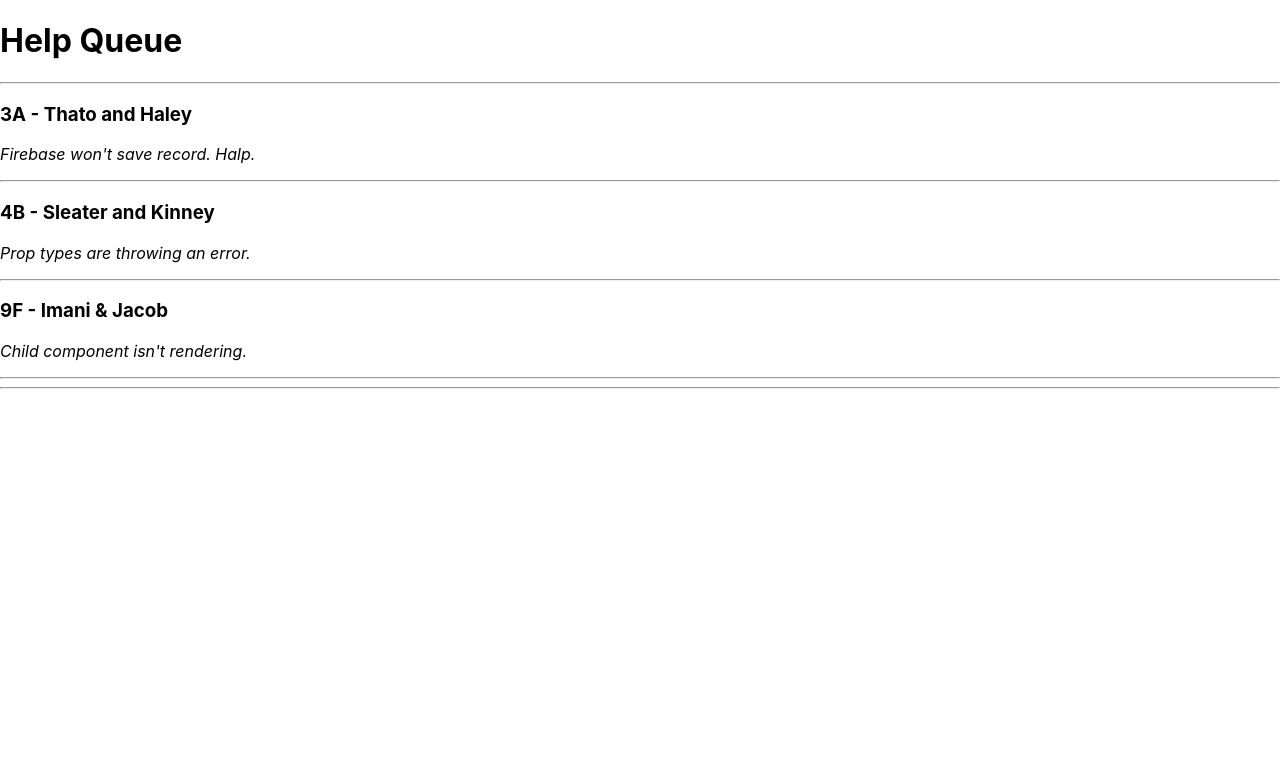
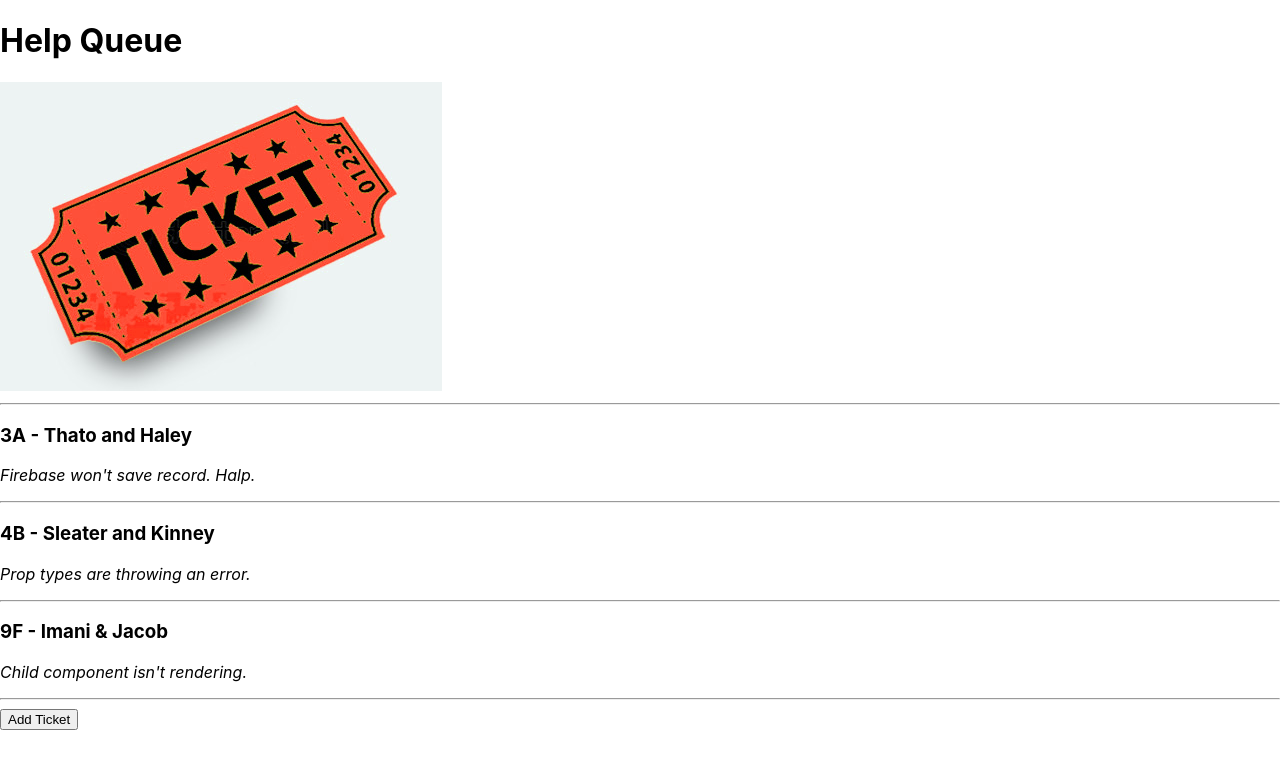
Before and after one commit to liliiakryvelova/help_queue, a React (Create React App) app: page / in a window 1280 px wide. Shown: the top 768 px of the page. Built offline with nearby package versions, Linux system fonts and the light colour scheme.

Commit message:
Refactoring Our Button to Toggle Between Components

```diff
--- a/src/components/App.js
+++ b/src/components/App.js
@@ -1,13 +1,12 @@
 import React from "react";
 import Header from "./Header";
-import TicketList from "./TicketList";
+import TicketControl from "./TicketControl";
 
 function App(){
   return (
     <React.Fragment>
       <Header />
-      <TicketList />
-      <hr/>
+      <TicketControl />
     </React.Fragment>
   );
 }
--- a/src/components/Header.js
+++ b/src/components/Header.js
@@ -1,8 +1,12 @@
 import React from "react";
+import ticketsImage from "./../img/ticket.png";
 
 function Header(){
   return (
-    <h1>Help Queue</h1>
+    <React.Fragment>
+      <h1>Help Queue</h1>
+      <img src={ticketsImage} alt="An image of tickets" />
+    </React.Fragment>
   );
 }
 
--- /dev/null
+++ b/src/components/NewTicketForm.js
@@ -0,0 +1,11 @@
+import React from "react";
+
+function NewTicketForm(props){
+  return (
+    <React.Fragment>
+      <h3>This is a form.</h3>
+    </React.Fragment>
+  );
+}
+
+export default NewTicketForm;
--- /dev/null
+++ b/src/components/TicketControl.js
@@ -0,0 +1,44 @@
+import React from 'react';
+import NewTicketForm from './NewTicketForm';
+import TicketList from './TicketList';
+
+class TicketControl extends React.Component {
+
+  constructor(props) {
+    super(props);
+    this.state = {
+      formVisibleOnPage: false
+    }
+  }
+  // handleClick = () => {
+  //   this.setState({formVisibleOnPage: true});
+  // }
+  handleClick = () => {
+    this.setState(prevState => ({
+      formVisibleOnPage: !prevState.formVisibleOnPage
+    }));
+  }
+
+  render(){
+    let currentlyVisibleState = null;
+    let buttonText = null; // new code
+
+    if(this.state.formVisibleOnPage){
+      currentlyVisibleState = <NewTicketForm />
+      buttonText = "Return to Ticket List"; // new code
+    }else{
+      currentlyVisibleState = <TicketList />
+      buttonText = "Add Ticket"; // new code
+    }
+    return (
+      <React.Fragment>
+        {/* which component should be rendered */}
+        {currentlyVisibleState}
+        <button onClick={this.handleClick}>{buttonText}</button> { /* new code */ }
+      </React.Fragment>
+    );
+  }
+
+}
+
+export default TicketControl;
```
Also changed, not shown: src/img/ticket.png (added).
